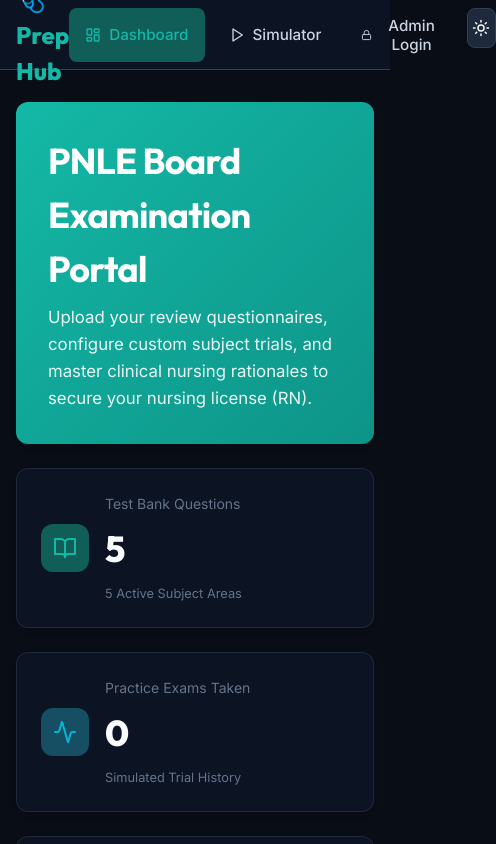
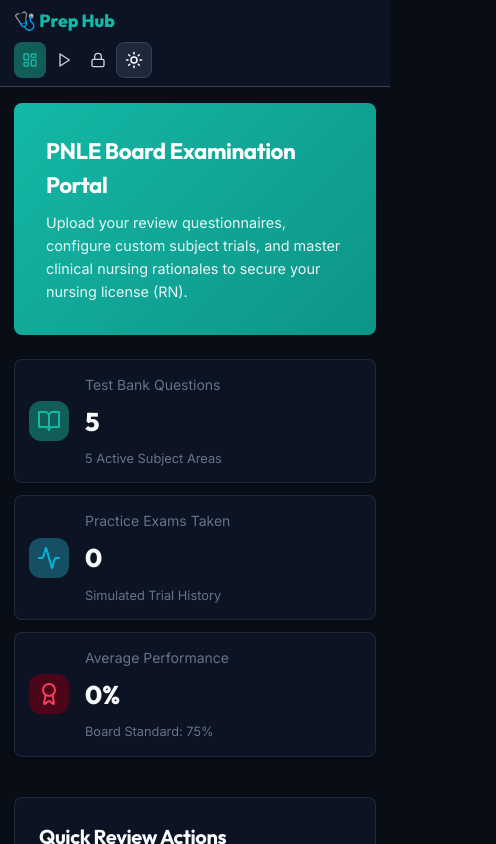
Before and after one commit to noweee/pnle-prep-hub, a React (Vite) app: page / in a window 390 px wide. Shown: the top 844 px of the page, 496 px wide, since content can reach past the window. Built offline with nearby package versions, Linux system fonts and the light colour scheme.

Commit message:
feat: full responsive optimization for mobile, tablet, and iPad

```diff
--- a/src/components/Dashboard.tsx
+++ b/src/components/Dashboard.tsx
@@ -204,6 +204,7 @@ export default function Dashboard({ questions, history, isAdminMode, onNavigate,
                 return (
                   <div
                     key={item.id}
+                    className="history-item-row"
                     style={{
                       padding: '12px',
                       background: 'var(--bg-primary)',
--- a/src/index.css
+++ b/src/index.css
@@ -814,15 +814,371 @@ h1, h2, h3, h4, h5, h6 {
   to { transform: translateY(0); opacity: 1; }
 }
 
-/* Responsive adjustments */
-@media (max-width: 640px) {
+/* =====================================================
+   RESPONSIVE DESIGN — Mobile, Tablet, iPad, Desktop
+   ===================================================== */
+
+/* --- Base touch improvements for all devices --- */
+@media (pointer: coarse) {
+  .btn, .nav-button, .choice-btn, .quiz-nav-item,
+  .mode-selector-card, .accordion-header {
+    min-height: 44px; /* iOS/Android minimum tap target */
+  }
+}
+
+/* --- iPad Pro / Large Tablet (≤1024px) --- */
+@media (max-width: 1024px) {
+  .container {
+    padding: 0 20px;
+  }
+
+  .quiz-layout {
+    grid-template-columns: 1fr 240px;
+    gap: 16px;
+  }
+
+  .dashboard-stats {
+    grid-template-columns: repeat(auto-fit, minmax(200px, 1fr));
+  }
+}
+
+/* --- iPad / Tablet (≤768px) --- */
+@media (max-width: 768px) {
   .container {
     padding: 0 16px;
   }
+
+  /* Navbar: tighter on tablet */
+  .navbar {
+    height: auto;
+    min-height: 60px;
+    padding: 8px 0;
+  }
+
+  .nav-container {
+    flex-wrap: wrap;
+    gap: 8px;
+    padding: 4px 0;
+  }
+
+  .nav-logo {
+    font-size: 1.25rem;
+  }
+
+  .nav-links {
+    flex-wrap: wrap;
+    gap: 4px;
+    width: 100%;
+    justify-content: flex-start;
+  }
+
+  .nav-button {
+    padding: 6px 12px;
+    font-size: 0.85rem;
+  }
+
+  /* Main body spacing */
+  main {
+    padding: 20px 0 !important;
+  }
+
+  /* Cards */
+  .card {
+    padding: 18px;
+  }
+
+  /* Quiz switches to single column */
+  .quiz-layout {
+    grid-template-columns: 1fr;
+  }
+
+  /* Dashboard sub-panels stack */
+  .dashboard-stats {
+    grid-template-columns: repeat(auto-fit, minmax(180px, 1fr));
+    gap: 16px;
+    margin-bottom: 20px;
+  }
+
+  /* Dashboard bottom panels stack */
+  .grid[style*="minmax(350px"] {
+    grid-template-columns: 1fr !important;
+  }
+
+  /* Modals: full-width on tablet */
+  .modal-content {
+    margin: 16px;
+    padding: 24px;
+    max-width: calc(100vw - 32px);
+    max-height: 85vh;
+  }
+
+  /* Quiz config grid: 1 col */
+  .quiz-config-grid {
+    grid-template-columns: 1fr;
+  }
+
+  /* Data tables: scroll horizontally */
+  .data-table-container {
+    font-size: 0.82rem;
+  }
+
+  .data-table th,
+  .data-table td {
+    padding: 10px 12px;
+  }
+
+  /* Score circle */
+  .score-circle {
+    width: 130px;
+    height: 130px;
+  }
+
+  .score-circle-percent {
+    font-size: 1.8rem;
+  }
+
+  /* Stat value smaller */
+  .stat-value {
+    font-size: 1.8rem;
+  }
+
+  /* Welcome banner heading */
+  h1[style*="2.25rem"] {
+    font-size: 1.6rem !important;
+  }
+}
+
+/* --- Mobile (≤640px) --- */
+@media (max-width: 640px) {
+  .container {
+    padding: 0 14px;
+  }
+
+  /* Navbar collapses logo text */
   .nav-logo span {
     display: none;
   }
+
+  .nav-logo {
+    font-size: 1.1rem;
+    gap: 6px;
+  }
+
+  .nav-links {
+    gap: 2px;
+  }
+
+  .nav-button {
+    padding: 6px 10px;
+    font-size: 0.8rem;
+    gap: 4px;
+  }
+
+  .nav-button span {
+    display: none; /* Icon-only on small screens */
+  }
+
+  .theme-toggle {
+    width: 36px;
+    height: 36px;
+  }
+
+  /* Main content */
+  main {
+    padding: 16px 0 !important;
+  }
+
+  /* Cards */
+  .card {
+    padding: 16px;
+    border-radius: var(--radius-sm);
+  }
+
+  /* Dashboard stats: single column */
   .dashboard-stats {
     grid-template-columns: 1fr;
+    gap: 12px;
+    margin-bottom: 16px;
+  }
+
+  /* Stat cards: horizontal layout */
+  .card[style*="display: 'flex'"],
+  .card > div[style*="display: flex"][style*="gap: '16px'"] {
+    gap: 12px;
+  }
+
+  .stat-value {
+    font-size: 1.6rem;
+  }
+
+  .icon-container {
+    width: 40px;
+    height: 40px;
+    flex-shrink: 0;
+  }
+
+  /* Welcome banner */
+  .card h1 {
+    font-size: 1.4rem !important;
+  }
+
+  .card p {
+    font-size: 0.9rem !important;
+  }
+
+  /* Buttons: full width stacking */
+  .btn {
+    padding: 10px 16px;
+    font-size: 0.9rem;
+  }
+
+  /* Choice buttons: easier to tap */
+  .choice-btn {
+    padding: 14px 12px;
+    font-size: 0.92rem;
+    gap: 12px;
+    margin-bottom: 10px;
+  }
+
+  .choice-letter {
+    width: 28px;
+    height: 28px;
+    font-size: 0.85rem;
+    flex-shrink: 0;
+  }
+
+  /* Quiz nav grid: more columns on small */
+  .quiz-nav-grid {
+    grid-template-columns: repeat(6, 1fr);
+    gap: 6px;
+  }
+
+  .quiz-nav-item {
+    font-size: 0.75rem;
+  }
+
+  /* Modals: nearly full screen */
+  .modal-content {
+    margin: 8px;
+    padding: 20px 16px;
+    max-width: calc(100vw - 16px);
+    max-height: 88vh;
+    border-radius: var(--radius-md);
+  }
+
+  .modal-header h3 {
+    font-size: 1.05rem !important;
+  }
+
+  /* Score circle */
+  .score-circle {
+    width: 110px;
+    height: 110px;
+  }
+
+  .score-circle-percent {
+    font-size: 1.5rem;
+  }
+
+  /* Results page: stacked action buttons */
+  .results-actions {
+    flex-direction: column;
+  }
+
+  /* Data table: smaller font */
+  .data-table th,
+  .data-table td {
+    padding: 8px 10px;
+    font-size: 0.8rem;
+  }
+
+  /* Accordion */
+  .accordion-header {
+    padding: 12px;
+    font-size: 0.9rem;
+  }
+
+  .accordion-content {
+    padding: 12px;
+    font-size: 0.85rem;
+  }
+
+  /* Upload dropzone */
+  .upload-dropzone {
+    padding: 32px 16px;
+  }
+
+  /* Rationale */
+  .rationale-container {
+    margin-top: 16px;
+    padding: 12px;
+  }
+
+  /* Badge */
+  .badge {
+    font-size: 0.7rem;
+    padding: 3px 7px;
+  }
+
+  /* Form controls: larger for touch */
+  .form-control {
+    padding: 12px 14px;
+    font-size: 1rem; /* Prevents iOS auto-zoom (must be ≥16px equivalent) */
+  }
+
+  select.form-control {
+    font-size: 1rem;
   }
 }
+
+/* --- Small Mobile (≤480px) --- */
+@media (max-width: 480px) {
+  .nav-button {
+    padding: 5px 8px;
+  }
+
+  .card {
+    padding: 14px;
+  }
+
+  .quiz-nav-grid {
+    grid-template-columns: repeat(5, 1fr);
+  }
+
+  /* History log items: stack vertically */
+  .history-item-row {
+    flex-direction: column;
+    align-items: flex-start !important;
+    gap: 8px;
+  }
+
+  .modal-content {
+    padding: 16px 14px;
+  }
+
+  .score-circle {
+    width: 100px;
+    height: 100px;
+  }
+
+  .score-circle-percent {
+    font-size: 1.3rem;
+  }
+}
+
+/* --- Safe area insets for notched phones (iPhone X+) --- */
+@supports (padding: max(0px)) {
+  .navbar {
+    padding-left: max(0px, env(safe-area-inset-left));
+    padding-right: max(0px, env(safe-area-inset-right));
+  }
+
+  .container {
+    padding-left: max(14px, env(safe-area-inset-left));
+    padding-right: max(14px, env(safe-area-inset-right));
+  }
+
+  footer {
+    padding-bottom: max(24px, env(safe-area-inset-bottom));
+  }
+}
```
Also changed, not shown: index.html (+6 -1 lines).
